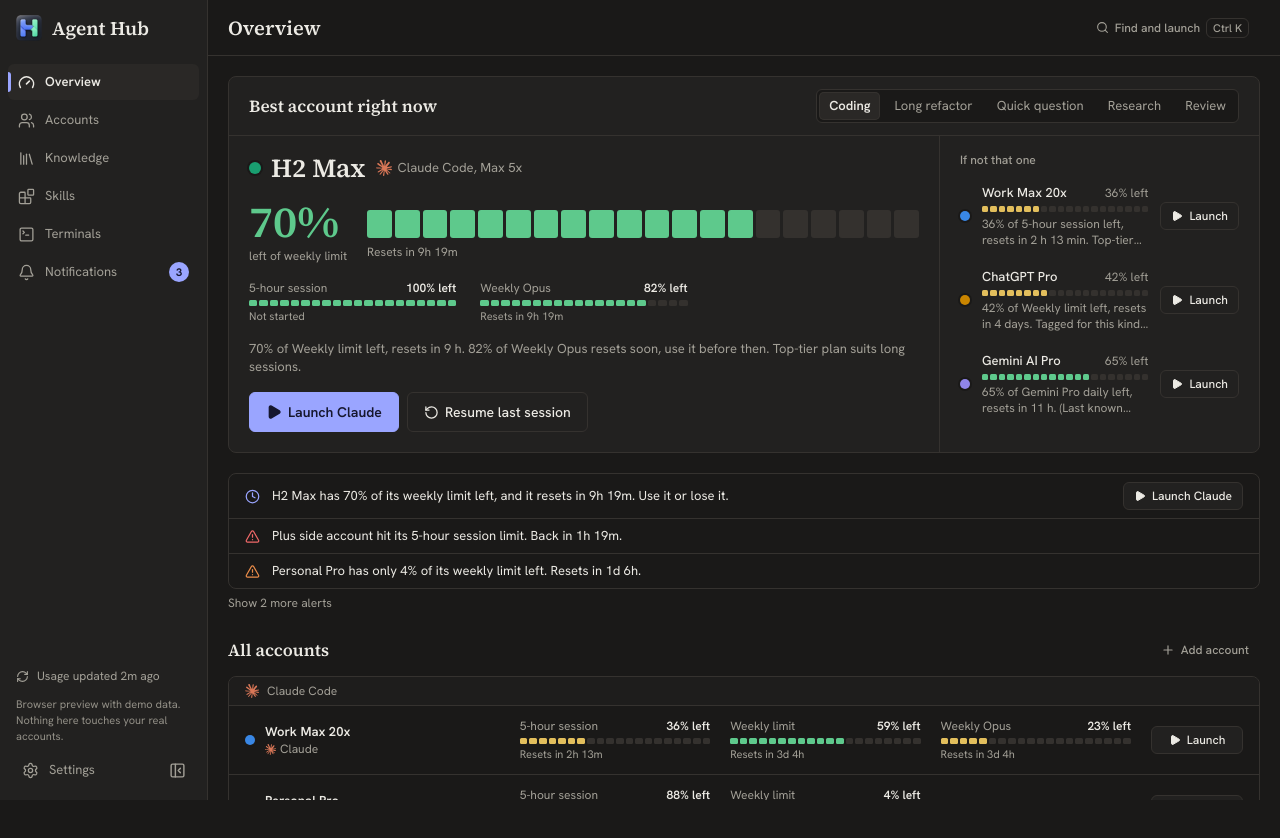
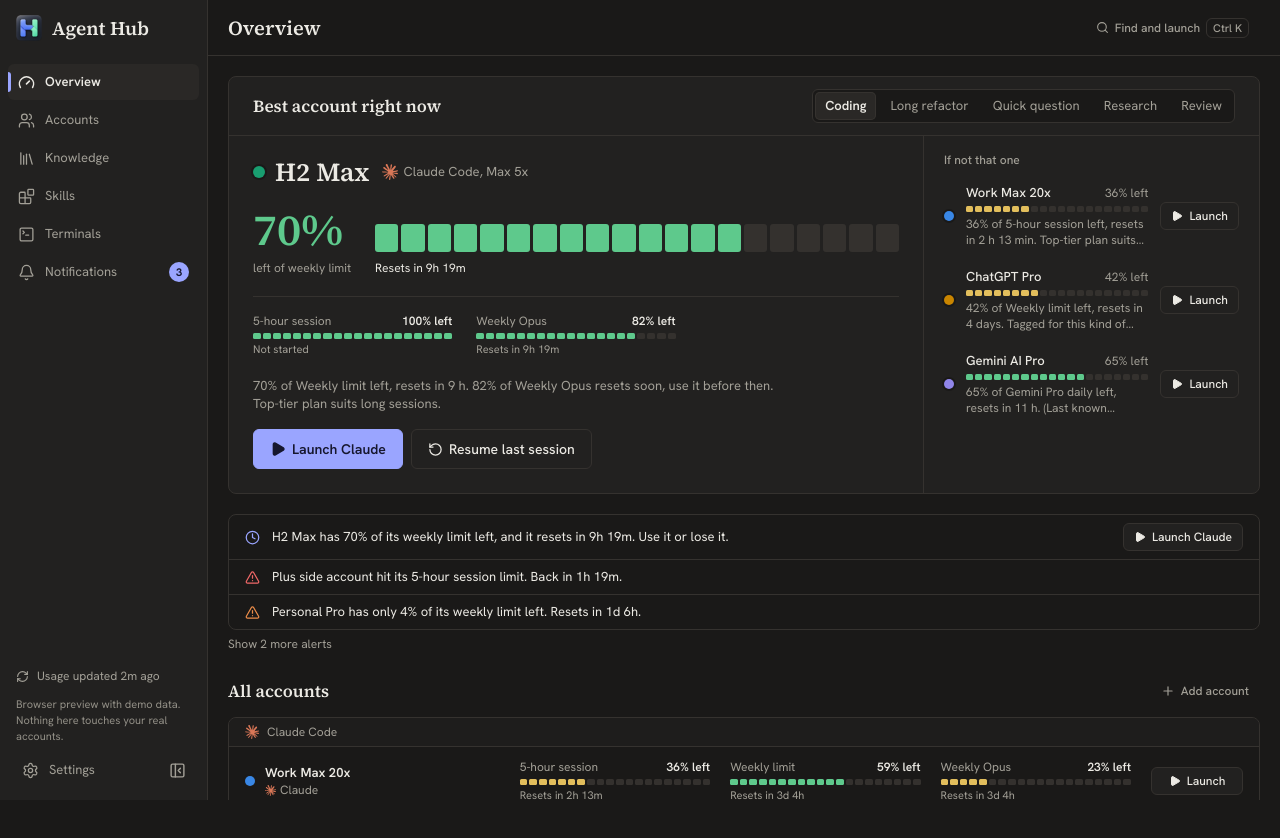
Before and after one commit to CristiMachine25/agent-hub, a React (Vite) app: page / in a window 1280 px wide. Shown: the top 838 px of the page. Built offline with nearby package versions, Linux system fonts and the light colour scheme.

Commit message:
Give the best-account hero a clearer rhythm from figure to actions

```diff
--- a/src/screens/Overview.tsx
+++ b/src/screens/Overview.tsx
@@ -156,7 +156,7 @@
 
   return (
     <section aria-labelledby="usenow-title" className="rounded-lg border border-rivet bg-deck">
-      <div className="flex flex-wrap items-center justify-between gap-3 border-b border-rivet px-5 py-3">
+      <div className="flex flex-wrap items-center justify-between gap-3 border-b border-rivet px-6 py-3">
         <h2 id="usenow-title" className="font-serif text-[17px] font-semibold">
           Best account right now
         </h2>
@@ -171,13 +171,15 @@
       {!acc ? (
         <NothingUsable accounts={accounts} usage={usage} now={now} />
       ) : (
-        <div className="grid grid-cols-1 min-[1100px]:grid-cols-[1fr_320px]">
-          <div className="min-w-0 px-5 pb-5 pt-4">
-            <div className="flex items-center gap-2.5">
-              <AccountDot account={acc} size={12} />
-              <button className="truncate font-serif text-[26px] font-semibold leading-8 hover:underline" onClick={() => go('accounts', acc.id)}>
-                {acc.label}
-              </button>
+        <div className="grid grid-cols-1 min-[1100px]:grid-cols-[minmax(0,1fr)_336px]">
+          <div className="min-w-0 px-6 pb-6 pt-5">
+            <div className="flex min-w-0 flex-wrap items-center gap-x-3 gap-y-1">
+              <span className="flex min-w-0 items-center gap-2.5">
+                <AccountDot account={acc} size={12} />
+                <button className="truncate font-serif text-[26px] font-semibold leading-8 hover:underline" onClick={() => go('accounts', acc.id)}>
+                  {acc.label}
+                </button>
+              </span>
               <span className="flex items-center gap-1.5 text-muted">
                 <ProviderMark id={acc.providerId} size={16} />
                 {PROVIDER_META[acc.providerId].product}
@@ -186,21 +188,21 @@
             </div>
 
             {bind && left !== undefined && (
-              <div className="mt-4 flex items-end gap-5">
+              <div className="mt-5 flex items-end gap-6">
                 <div className="shrink-0">
                   <div className={clsx('font-serif text-hero font-semibold tabular-nums', LEVEL_TEXT[levelFor(left)])}>
                     {formatPct(left)}
                   </div>
-                  <div className="mt-1 text-xs text-muted">left of {windowName(bind.label)}</div>
+                  <div className="mt-2 text-xs text-muted">left of {windowName(bind.label)}</div>
                 </div>
-                <div className="min-w-0 flex-1 pb-1">
+                <div className="min-w-0 flex-1">
                   <Meter left={left} cells={20} size="lg" label={`${acc.label}, ${bind.label}`} />
-                  <div className="mt-1.5 text-xs text-muted">{resetText(bind.resetsAt, now) ?? 'No reset scheduled'}</div>
+                  <div className="mt-2 text-xs tabular-nums text-ink">{resetText(bind.resetsAt, now) ?? 'No reset scheduled'}</div>
                 </div>
               </div>
             )}
             {snap && snap.windows.length > 1 && (
-              <div className="mt-4 grid grid-cols-2 gap-x-6 gap-y-3 min-[1240px]:grid-cols-3">
+              <div className="mt-5 grid grid-cols-2 gap-x-6 gap-y-4 border-t border-rivet pt-4 min-[1240px]:grid-cols-3">
                 {snap.windows
                   .filter((w) => w.id !== bind?.id)
                   .map((w) => (
@@ -208,7 +210,7 @@
                   ))}
               </div>
             )}
-            <p className="mt-4 text-muted">{top.reason}</p>
+            <p className="mt-5 max-w-[72ch] text-muted">{top.reason}</p>
             <div className="mt-4 flex flex-wrap gap-2">
               <button
                 className="btn btn-primary btn-lg"
```
